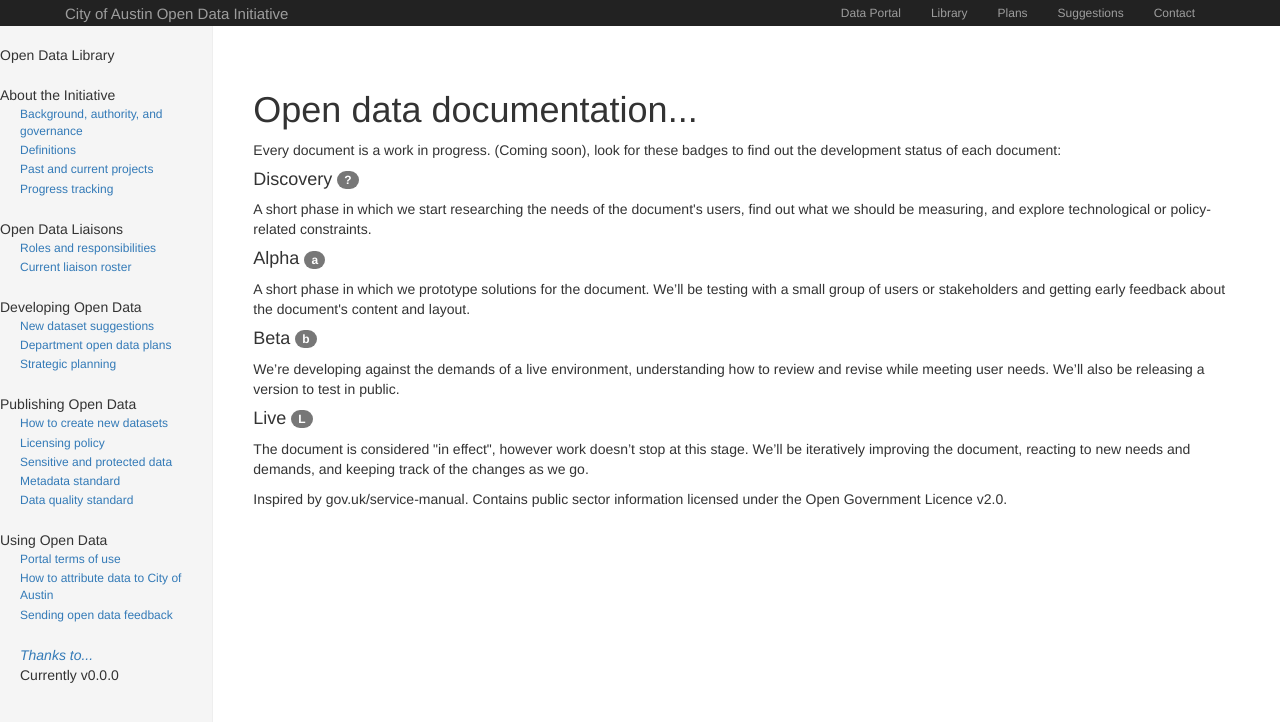
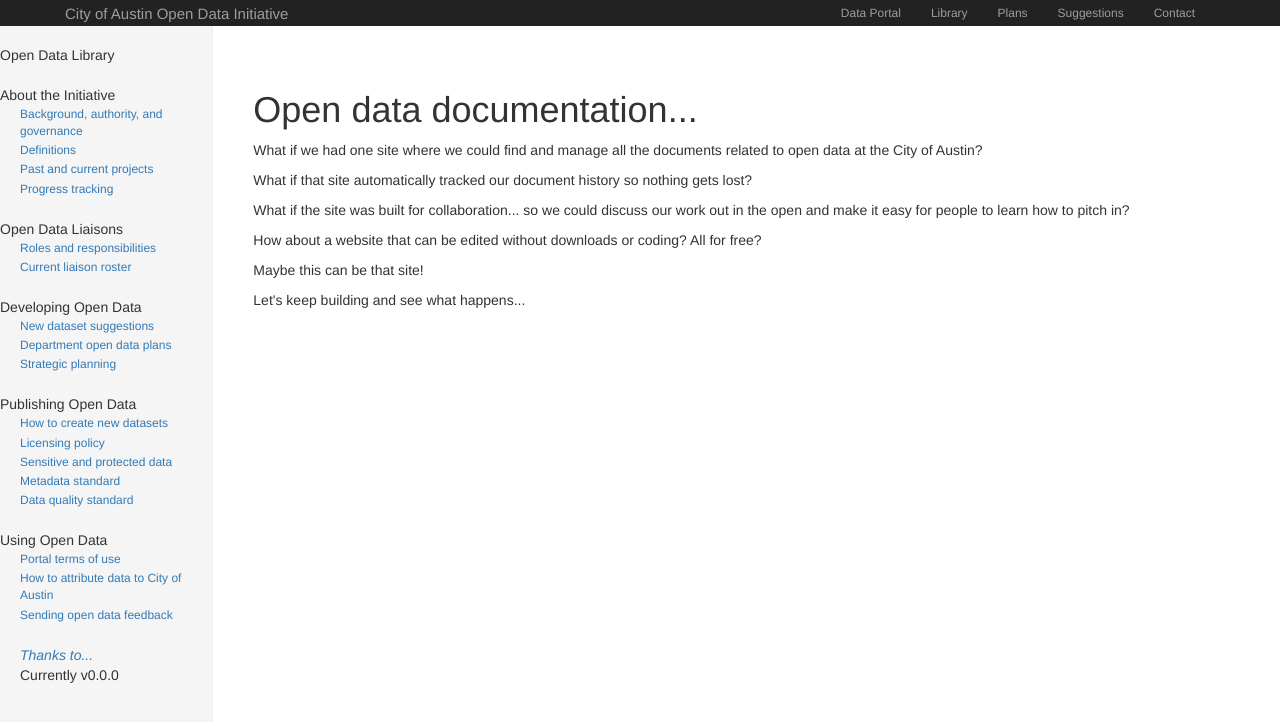
Before and after one commit to cityofaustin/open-data-manual, a Jekyll site: the page built from index.html, in a window 1280 px wide. Shown: the top 722 px of the page. Built offline with Jekyll 4.4.1, drawn with Linux system fonts in a browser that asks for light colours; nearby versions of some CDN libraries; Markdown is read by kramdown in place of the engine named in the settings; the list of posts is cut into pages by our own code.

Commit message:
change landing page content

```diff
--- a/index.html
+++ b/index.html
@@ -5,6 +5,21 @@ title: Open Data Manual
 
 <h1>Open data documentation...</h1>
 
+<p>What if we had one site where we could find and manage all the documents related to open data at the City of Austin?</p>
+
+<p>What if that site automatically tracked our document history so nothing gets lost?</p>
+
+<p>What if the site was built for collaboration... so we could discuss our work out in the open and make it easy for people to learn how to pitch in?</p>
+
+<p>How about a website that can be edited without downloads or coding? All for free?</p>
+
+<p>Maybe this can be that site!</p>
+
+<p>Let's keep building and see what happens...</p>
+
+
+
+<!--
 <p>Every document is a work in progress. (Coming soon), look for these badges to find out the development status of each document:</p>
 
 <h4>Discovery <span class="badge discovery">?</span></h4>
@@ -23,4 +38,4 @@ title: Open Data Manual
 
 <p>The document is considered "in effect", however work doesn’t stop at this stage. We’ll be iteratively improving the document, reacting to new needs and demands, and keeping track of the changes as we go.</p>
 
-<footer>Inspired by gov.uk/service-manual. Contains public sector information licensed under the Open Government Licence v2.0.</footer>
+<footer>Inspired by gov.uk/service-manual. Contains public sector information licensed under the Open Government Licence v2.0.</footer> -->
```
